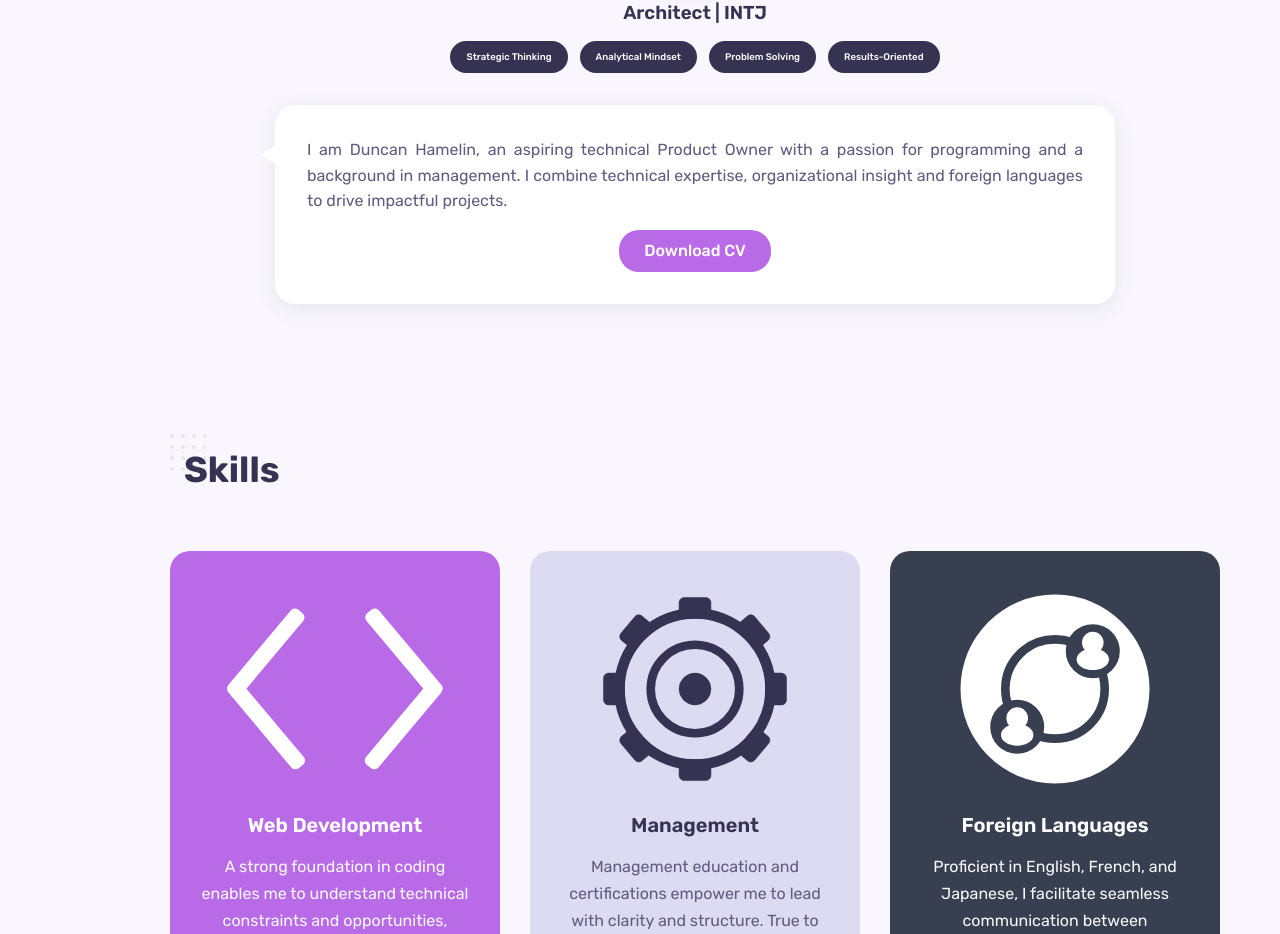
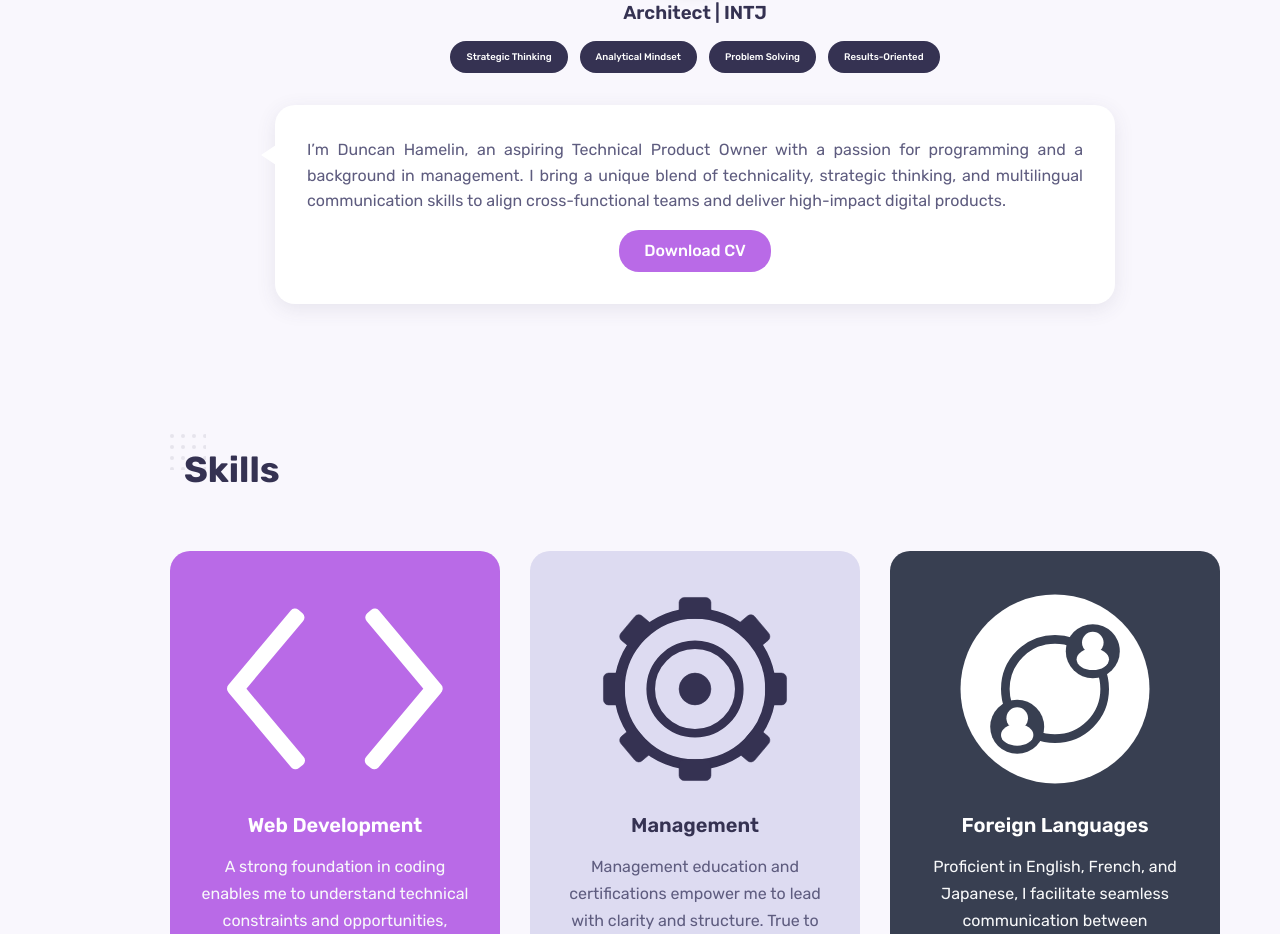
Before and after one commit to DEngine13/Portfolio, a React (Create React App) app: page / in a window 1280 px wide. Shown: the part 879-1813 px from the top of the page. Built offline with nearby package versions, Linux system fonts and the light colour scheme.

Commit message:
Final commit 9

```diff
--- a/src/components/about/About.jsx
+++ b/src/components/about/About.jsx
@@ -9,28 +9,35 @@ const tags = [
   "Results-Oriented",
 ];
 
-
 const About = () => {
   return (
     <section className="about container section" id="about">
       <h2 className="section__title">About Me</h2>
 
       <div className="about__container grid">
-        <img src={Image} alt="Portrait of Duncan Hamelin" className="about__img" />
+        <img
+          src={Image}
+          alt="Portrait of Duncan Hamelin"
+          className="about__img"
+        />
         <div className="personality">
-      <h3 className="Architect-Title">Architect | INTJ</h3>
-      <div className="personality-tags">
+          <h3 className="Architect-Title">Architect | INTJ</h3>
+          <div className="personality-tags">
             {tags.map((tag, index) => (
               <span className="personality-tag" key={index}>
                 {tag}
               </span>
             ))}
           </div>
-    </div>
+        </div>
         <div className="about__data grid">
           <div className="about__info">
             <p className="about__description">
-              I am Duncan Hamelin, an aspiring technical Product Owner with a passion for programming and a background in management. I combine technical expertise, organizational insight and foreign languages to drive impactful projects.
+              I’m Duncan Hamelin, an aspiring Technical Product Owner with a
+              passion for programming and a background in management. I bring a
+              unique blend of technicality, strategic thinking, and multilingual
+              communication skills to align cross-functional teams and deliver
+              high-impact digital products.
             </p>
             <a href="/DuncanHamelinCV.pdf" download className="btn">
               Download CV
```
